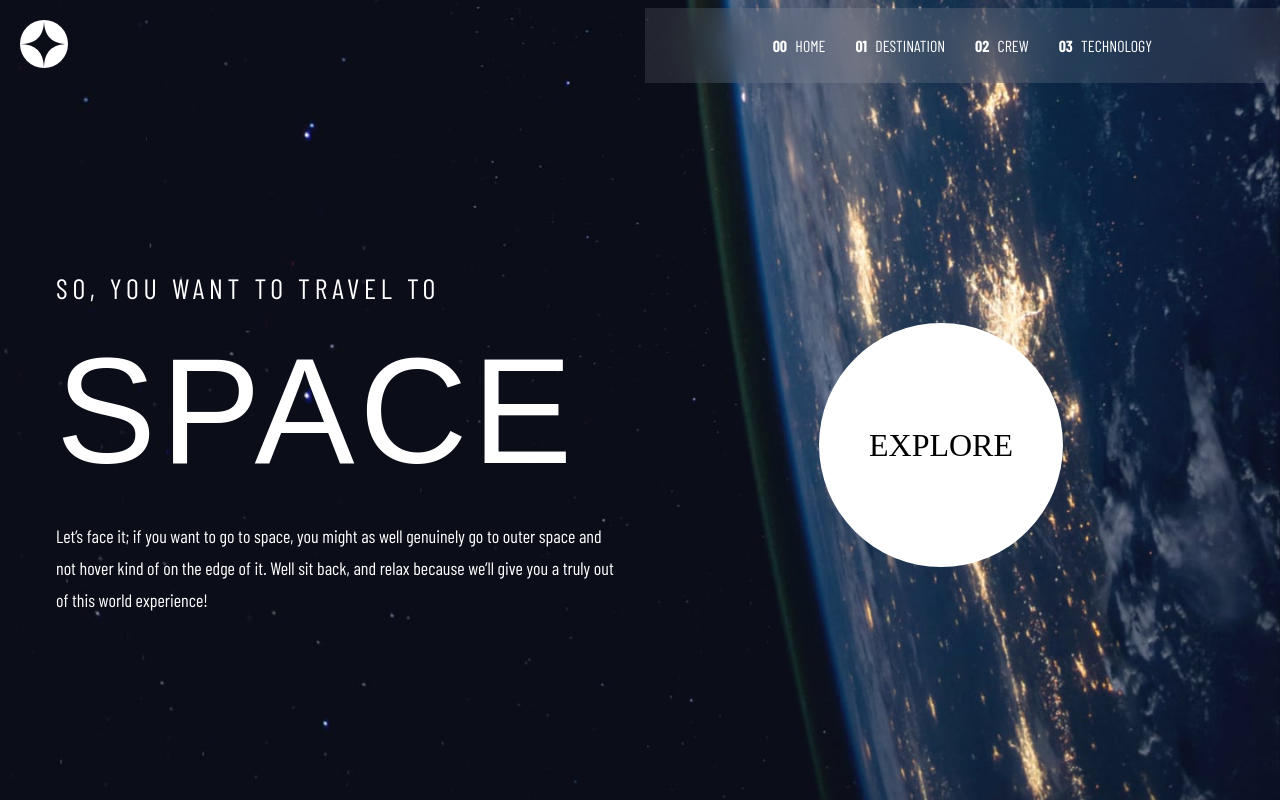
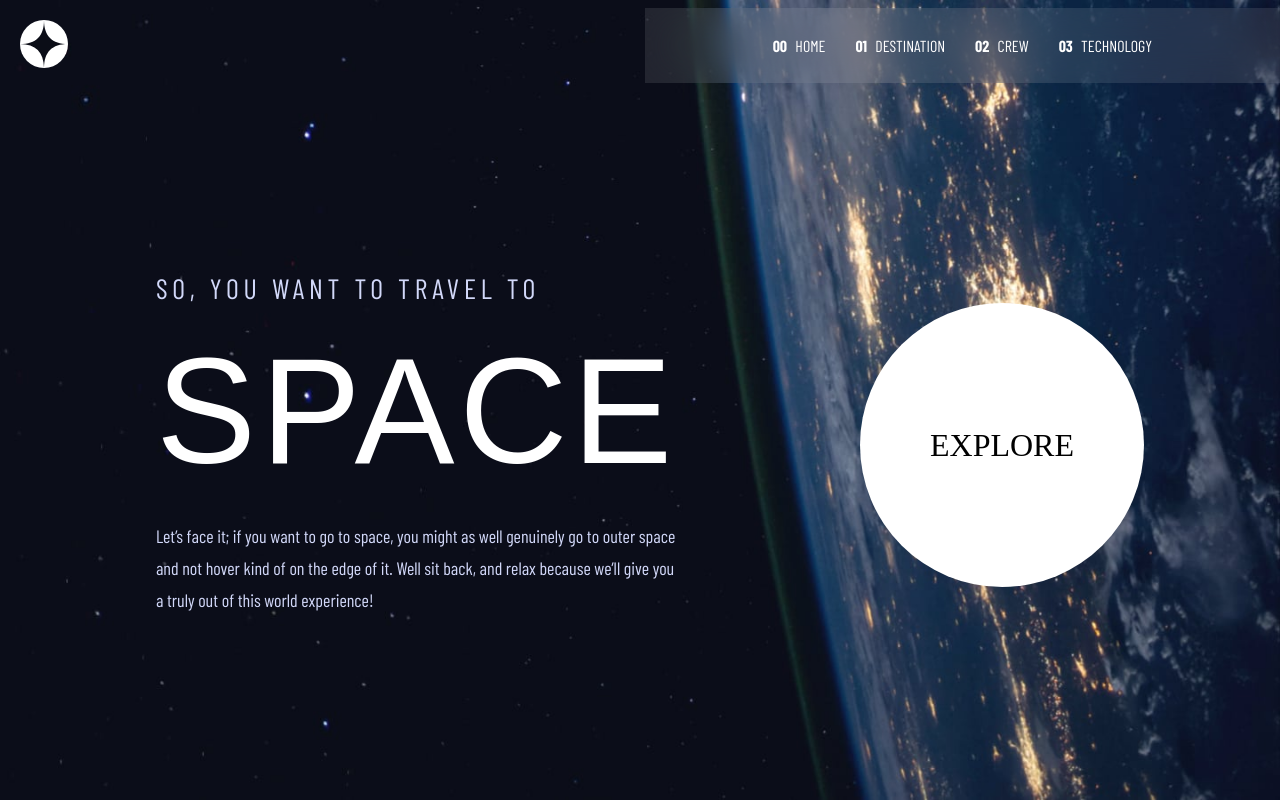
Before and after one commit to Shiiron/frontend-mentor-angular, an Angular app: page / in a window 1280 px wide. Built offline with nearby package versions, Linux system fonts and the light colour scheme; a web font is replaced by a local one.

Commit message:
fix style

```diff
--- a/src/app/main-page/main-page.component.html
+++ b/src/app/main-page/main-page.component.html
@@ -1,12 +1,12 @@
 <div class="grid-container">
   <div>
-    <h1 class="uppercase heading-5 text-white">So, you want to travel to
+    <h1 class="uppercase heading-5 text-light">So, you want to travel to
     <span class="heading-1 heading-padding text-white">Space</span></h1>
-    <p class="body-typo text-white">Let’s face it; if you want to go to space, you might as well genuinely go to
+    <p class="body-typo text-light">Let’s face it; if you want to go to space, you might as well genuinely go to
     outer space and not hover kind of on the edge of it. Well sit back, and relax
     because we’ll give you a truly out of this world experience! </p>
   </div>
-  <div class="padding-bottom">
+  <div class="padding-bottom explore-button">
     <a href="/destination" class="large-button uppercase heading-4 text-black bg-white">Explore</a>
   </div>
 </div>
--- a/src/app/main-page/main-page.component.scss
+++ b/src/app/main-page/main-page.component.scss
@@ -3,7 +3,7 @@
   z-index: 1;
   display: inline-grid;
   place-items: center;
-  padding: 5rem;
+  padding: 7rem;
   border-radius: 50%;
   aspect-ratio: 1;
   text-decoration: none;
@@ -31,3 +31,7 @@
   display: block;
   padding-block: 2.4rem;
 }
+
+.explore-button {
+  justify-self: end;
+}
--- a/src/styles.scss
+++ b/src/styles.scss
@@ -121,9 +121,9 @@ img {
 @media (min-width: 45em) {
   .grid-container {
     grid-template-columns:
-      minmax(2rem, 1fr)
-      repeat(2, minmax(0, 60rem))
-      minmax(2rem, 1fr);
+      minmax(2rem, 15rem)
+      repeat(2, minmax(0, 1fr))
+      minmax(2rem, 10rem);
   }
 
   .grid-container > *:first-child {
```
